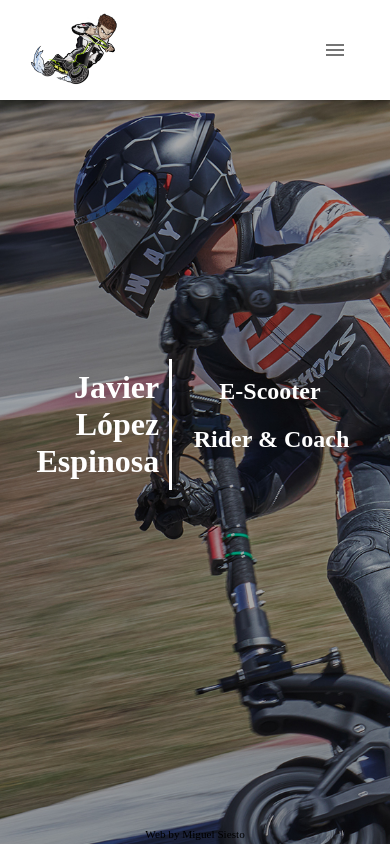
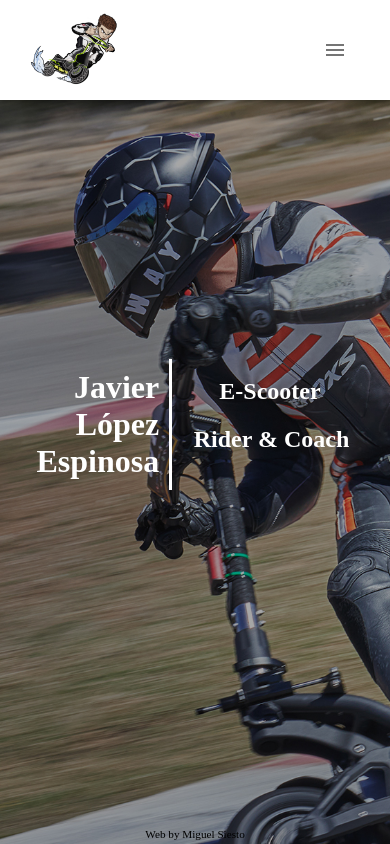
Before and after one commit to MSiestoGarabana/javilopez-web, a React (Vite) app: page / in a window 390 px wide. Shown: the top 844 px of the page. Built offline with nearby package versions, Linux system fonts and the light colour scheme.

Commit message:
welcomeComponent background image responsiveness

```diff
--- a/src/components/WelcomeComponent/WelcomeComponent.jsx
+++ b/src/components/WelcomeComponent/WelcomeComponent.jsx
@@ -10,7 +10,7 @@ const WelcomeComponent = () => {
     backgroundImage: `url(${welcomeBackgroundImage})`,
     backgroundSize: "cover",
     backgroundRepeat: "no-repeat",
-    backgroundPosition: isMobile ? "-350px -70px" : "center -90px",
+    backgroundPosition: isMobile ? "-350px -50px" : "center -90px",
   };
 
   return (
```
